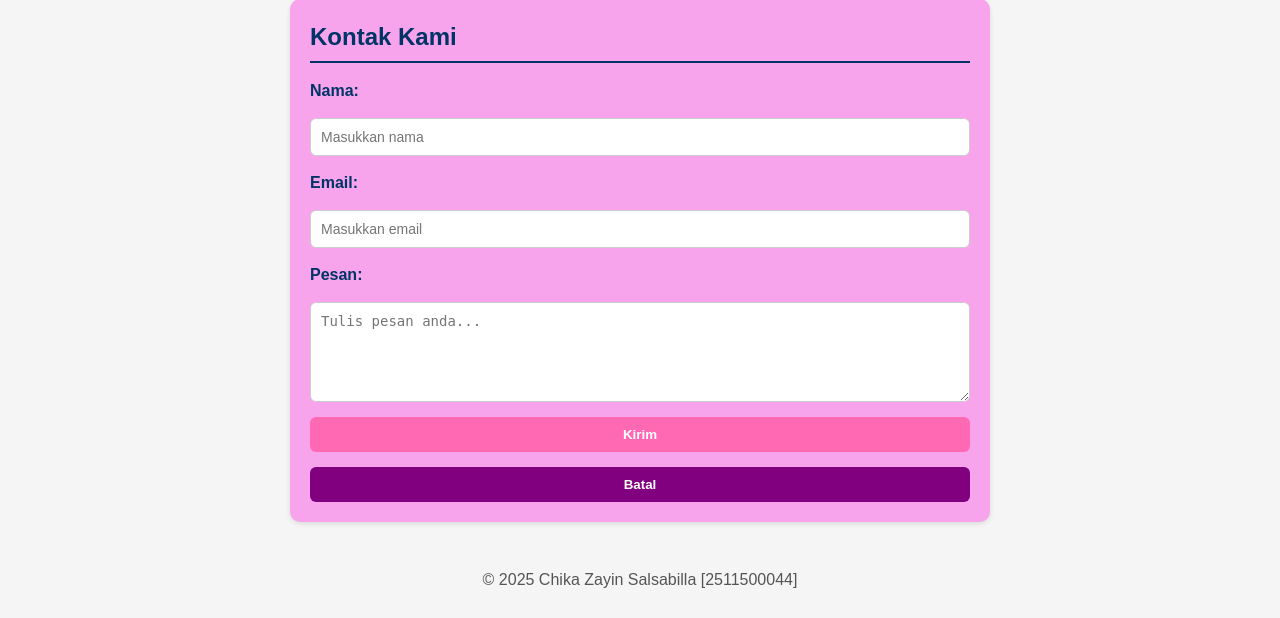
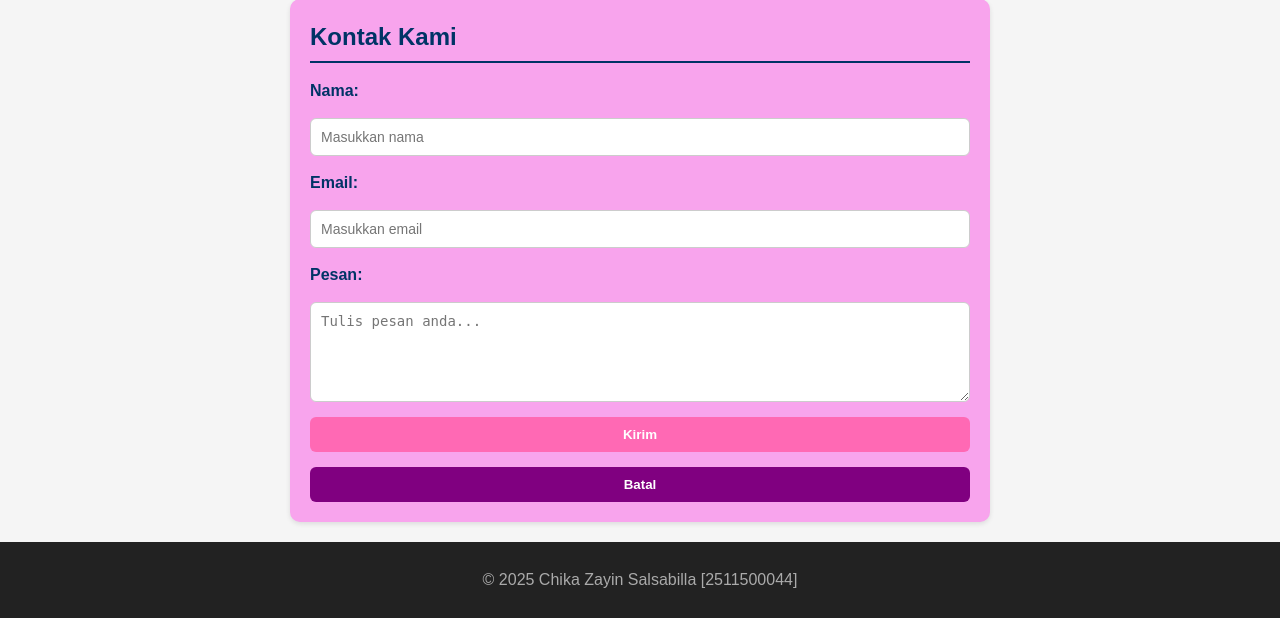
Before and after one commit to 2511500044-CHIKA/2511500044-PWB-TI1B-2526O, a PHP site: page /pertemuan-04/index.html in a window 1280 px wide. Shown: the part 680-1298 px from the top of the page. Run offline with PHP 8.4, Linux system fonts and the light colour scheme.

Commit message:
styling footer

```diff
--- a/pertemuan-04/style.css
+++ b/pertemuan-04/style.css
@@ -177,8 +177,8 @@ body {
         }
 
         footer {
+            background: #222;
+            color: #aaa;
             text-align: center;
-            margin-top: 20px;
             padding: 10px;
-            color: #555;
         }
```
